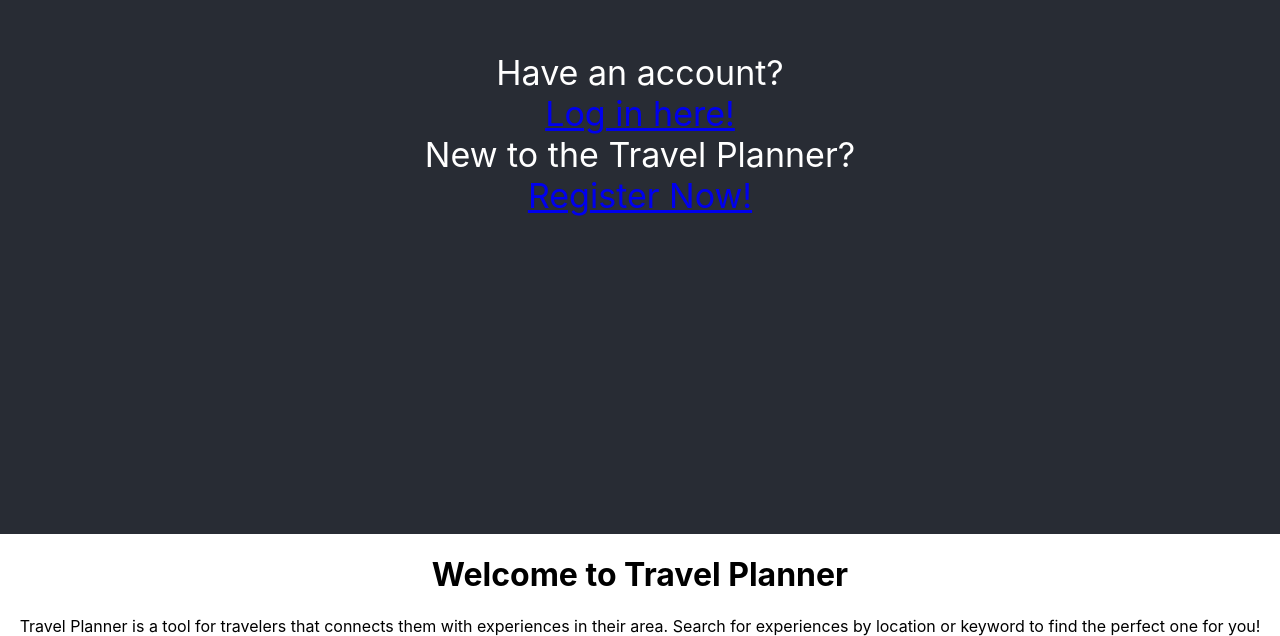
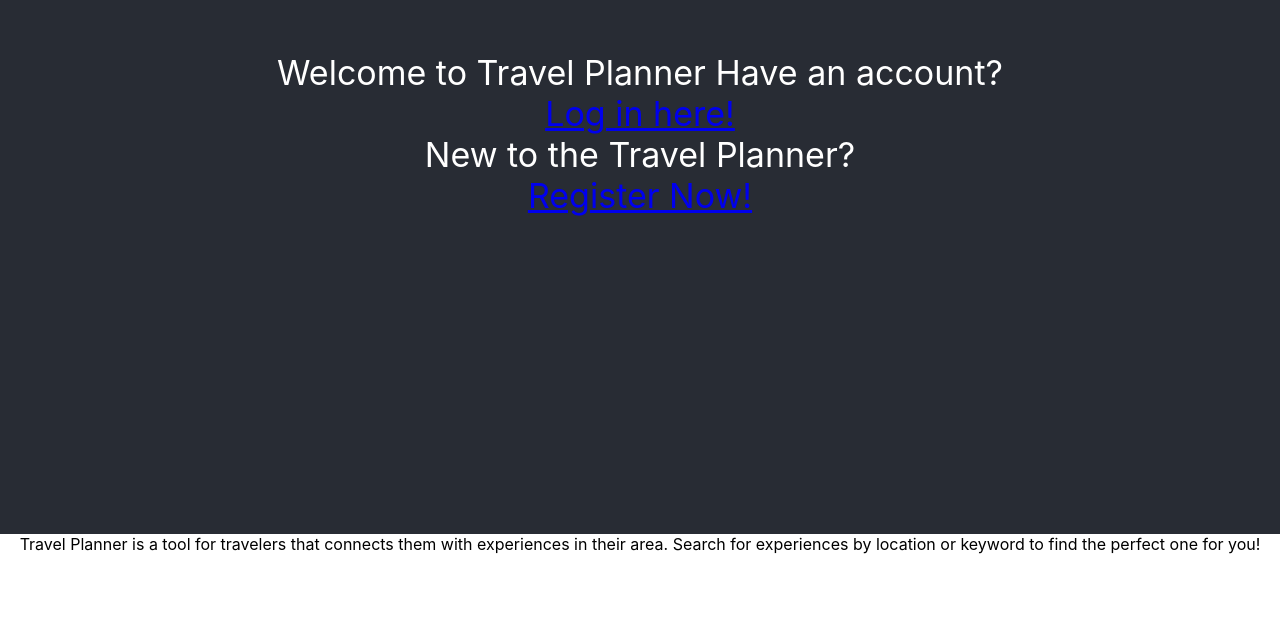
Before and after one commit to TiaSFlores/Capstone-Project, a React (Create React App) app in the folder travel-planner/: page / in a window 1280 px wide. Shown: the part 266-902 px from the top of the page. After the commit the page ends 820 px from the top, so only its background shows below. Built offline with nearby package versions, Linux system fonts and the light colour scheme.

Commit message:
Update LandingPage.tsx

```diff
--- a/travel-planner/src/LandingPage.tsx
+++ b/travel-planner/src/LandingPage.tsx
@@ -4,6 +4,7 @@ function LandingPage(){
     return(
         <div className="App">
             <header className="App-header">
+               Welcome to Travel Planner
                Have an account? <Link to={'/login'}>Log in here!</Link>
                New to the Travel Planner? <Link to={'/register'}>Register Now!</Link>
 
@@ -11,7 +12,6 @@ function LandingPage(){
 
 
             <body>
-                <h1>Welcome to Travel Planner</h1>
                 <p1>Travel Planner is a tool for travelers that connects them with experiences in their area. Search for experiences by location or keyword to find the perfect one for you!</p1>
             </body>
         </div>
```
